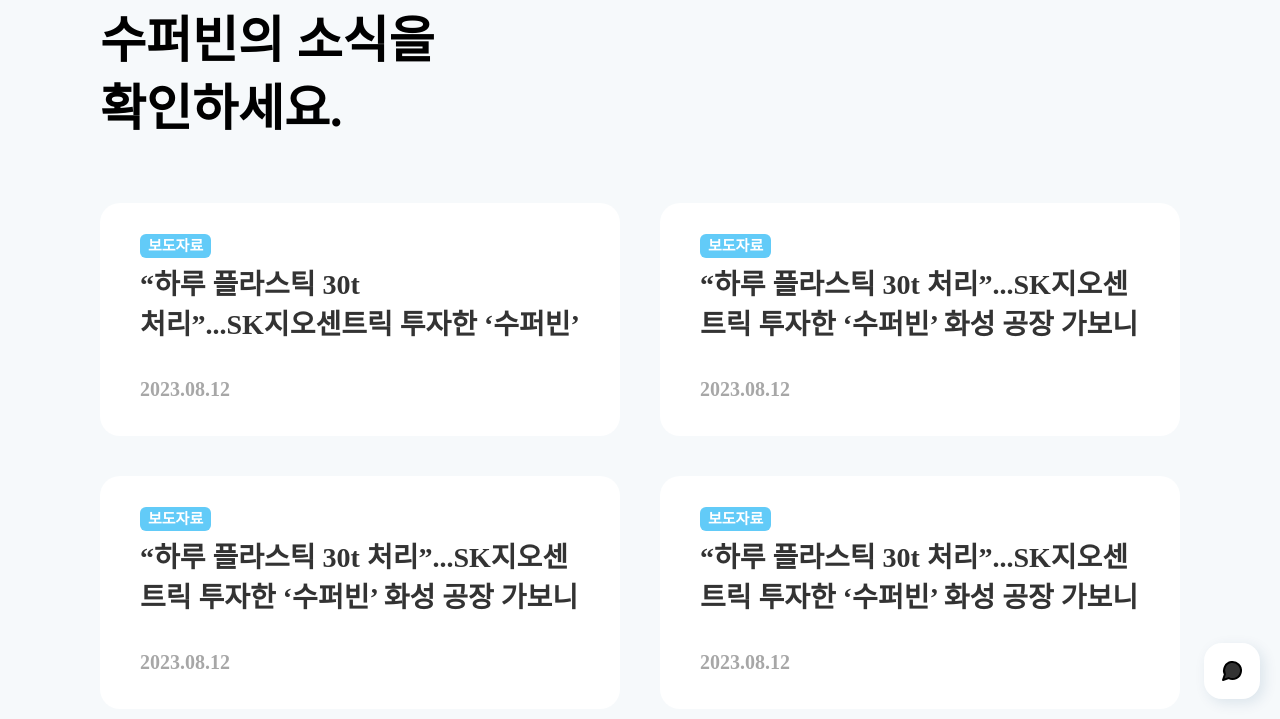
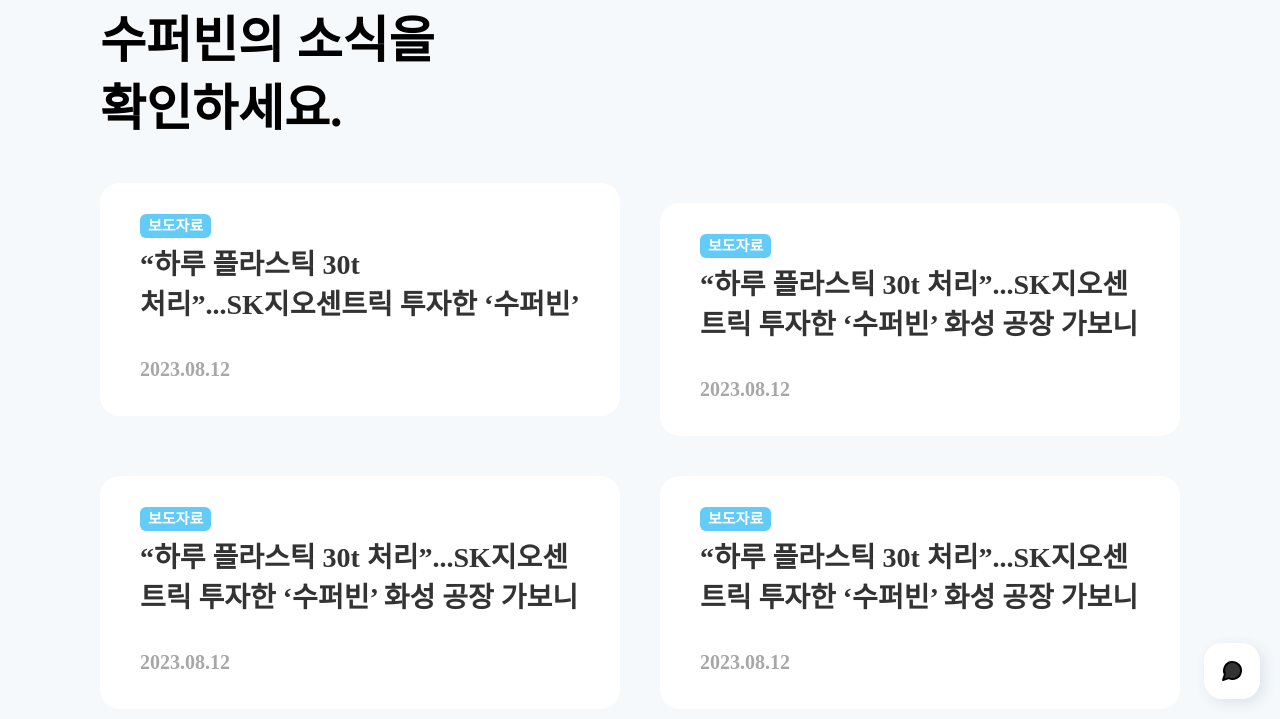
Before and after one commit to SeongKookKIM/superbin-ui, a plain HTML site: page index.html in a window 1280 px wide. In both pictures the pointer is over the item 360 px from the left and 5276 px from the top of the page. Shown: the part 4957-5676 px from the top of the page. Drawn offline with Linux system fonts and the light colour scheme; a web font is replaced by a local one.

Commit message:
마우스 hover기능 추가

```diff
--- a/Style.css
+++ b/Style.css
@@ -370,7 +370,14 @@ header.scroll svg {
   padding: 34px 40px;
   border-radius: 20px;
   background-color: white;
+  cursor: pointer;
+  transition: 0.5s;
 }
+.news-list ul li:hover {
+  transform: translateY(-20px);
+  transition: 0.5s;
+}
+
 .news-list ul li b {
   background-color: #62cbf8;
   font-size: 15px;
@@ -405,6 +412,7 @@ header.scroll svg {
   width: auto;
   margin-top: 60px;
   font-size: 24px;
+  font-weight: 700;
   line-height: 29px;
   padding: 22px 32px;
   border: 2px solid rgba(34, 34, 34, 0.4);
```
